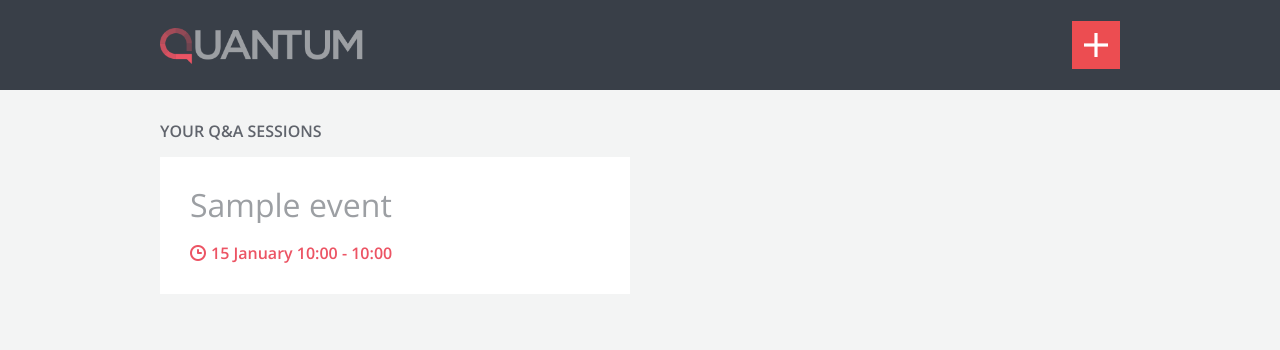
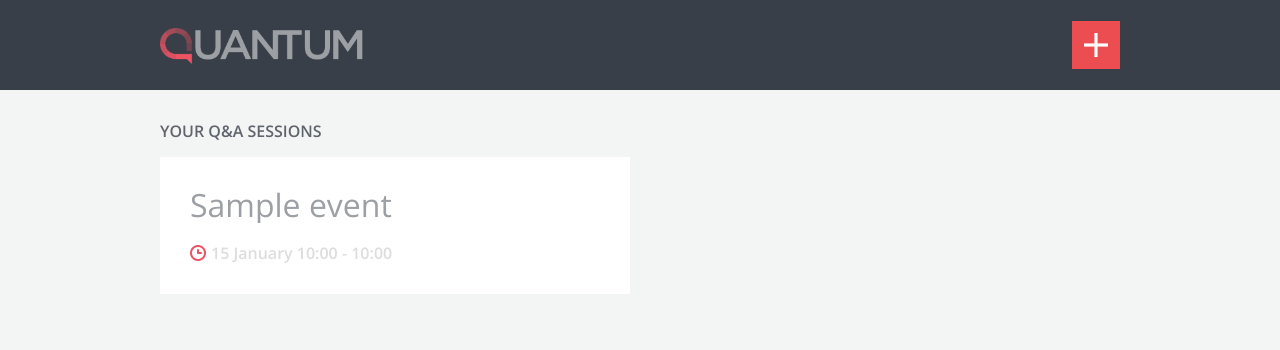
Before and after one commit to horiajurcut/quantum-app, a Flask app: page /dashboard/page/1 in a window 1280 px wide. Shown: the top 350 px of the page. Run offline with Flask 2, Linux system fonts and the light colour scheme; tables that the repository leaves empty hold one stand-in row (values such as "Sample post"); some libraries are stand-ins or nearby versions.

Commit message:
Update NLP thingie

```diff
--- a/api/static/css/listing.css
+++ b/api/static/css/listing.css
@@ -9,6 +9,19 @@
 	background-position: center center;
 	background-repeat: no-repeat;
 	background-size: 24px 24px;
+}
+
+
+.text-green {
+	color: #9cd261;
+}
+
+.text-red {
+	color: #ec5464;
+}
+
+.text-grey {
+	color: #ddd;
 }
 
 .session-listing {
--- a/api/templates/listing.html
+++ b/api/templates/listing.html
@@ -38,12 +38,18 @@
                     <li data-event-id="{{ event.id }}">
                         <span class="session">
                             <span class="session-title">{{ event.title }}</span>
-                            <span class="timeframe">
-                                <span class="time-icon"></span>{{ event.start_date.strftime('%d %B %H:%M') }} - {{ event.end_date.strftime('%H:%M') }}
-                            </span>
+                            {% if event.status == 0 %}
+                                <span class="timeframe text-green">
+                                    <span class="time-icon"></span>{{ event.start_date.strftime('%d %B %H:%M') }} - {{ event.end_date.strftime('%H:%M') }}
+                                </span>
+                            {% else %}
+                                <span class="timeframe text-grey">
+                                    <span class="time-icon"></span>{{ event.start_date.strftime('%d %B %H:%M') }} - {{ event.end_date.strftime('%H:%M') }}
+                                </span>
+                            {% endif %}
                             <a href="/dashboard/event/{{ event.id }}/delete" class="delete-session"></a>
                             {% if event.status == 0 %}
-                            <a href="/dashboard/event/{{ event.id }}/publish" class="start-session"></a>
+                                <a href="/dashboard/event/{{ event.id }}/publish" class="start-session"></a>
                             {% endif %}
                         </span>
                     </li>
```
